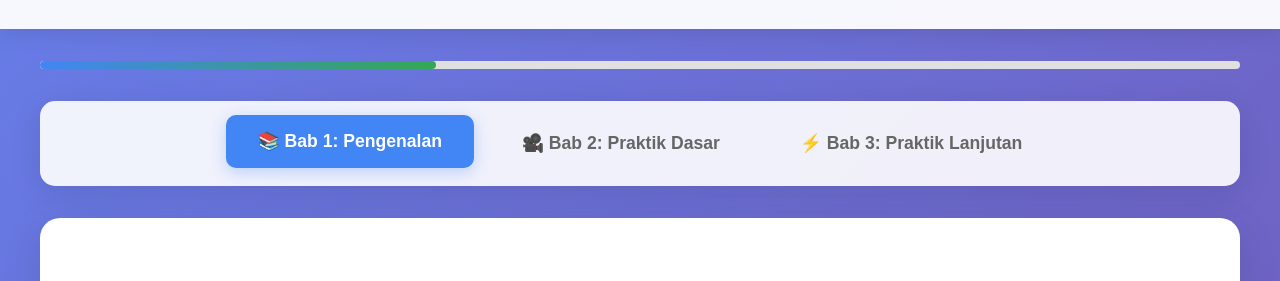
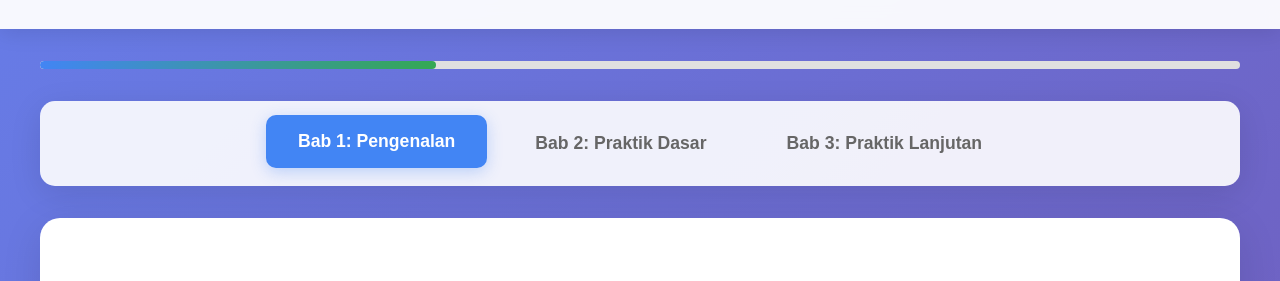
Before and after one commit to pakfahri/googlesheets, a plain HTML site: page index.html in a window 1280 px wide. Shown: the part 161-442 px from the top of the page. Drawn offline with Linux system fonts and the light colour scheme.

Commit message:
Update index.html

```diff
--- a/index.html
+++ b/index.html
@@ -428,9 +428,9 @@
         </div>
 
         <nav class="nav-tabs">
-            <button class="tab-button active" onclick="showTab('bab1')">📚 Bab 1: Pengenalan</button>
-            <button class="tab-button" onclick="showTab('bab2')">🎥 Bab 2: Praktik Dasar</button>
-            <button class="tab-button" onclick="showTab('bab3')">⚡ Bab 3: Praktik Lanjutan</button>
+            <button class="tab-button active" onclick="showTab('bab1')">Bab 1: Pengenalan</button>
+            <button class="tab-button" onclick="showTab('bab2')">Bab 2: Praktik Dasar</button>
+            <button class="tab-button" onclick="showTab('bab3')">Bab 3: Praktik Lanjutan</button>
         </nav>
 
         <!-- BAB 1: PENGENALAN -->
```
